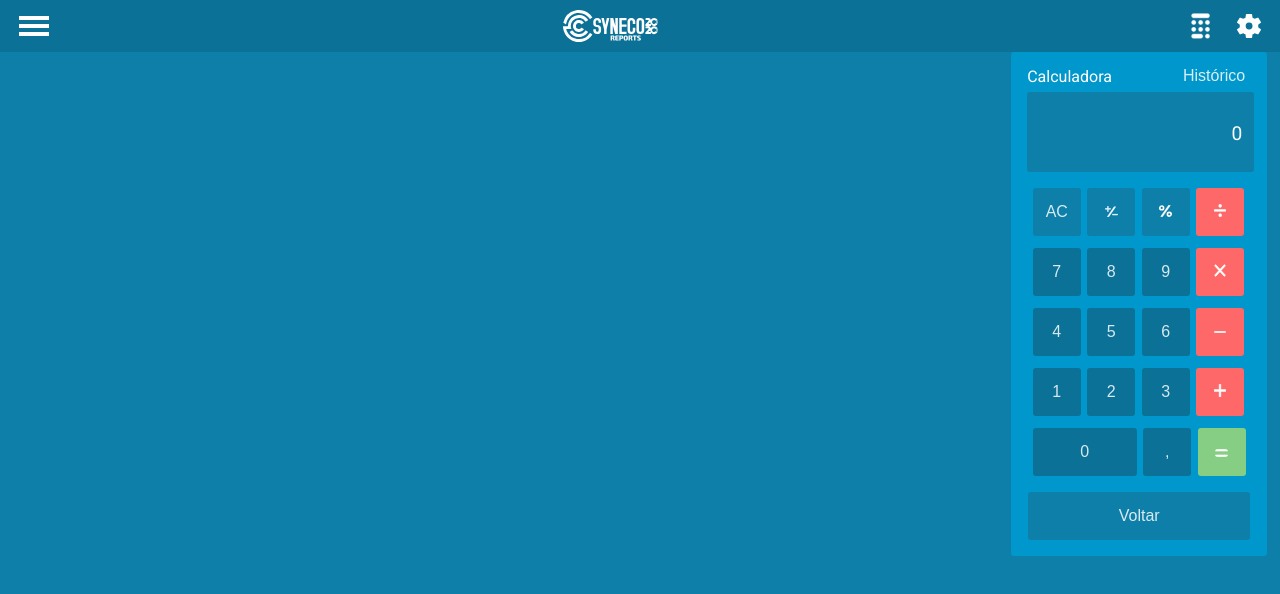
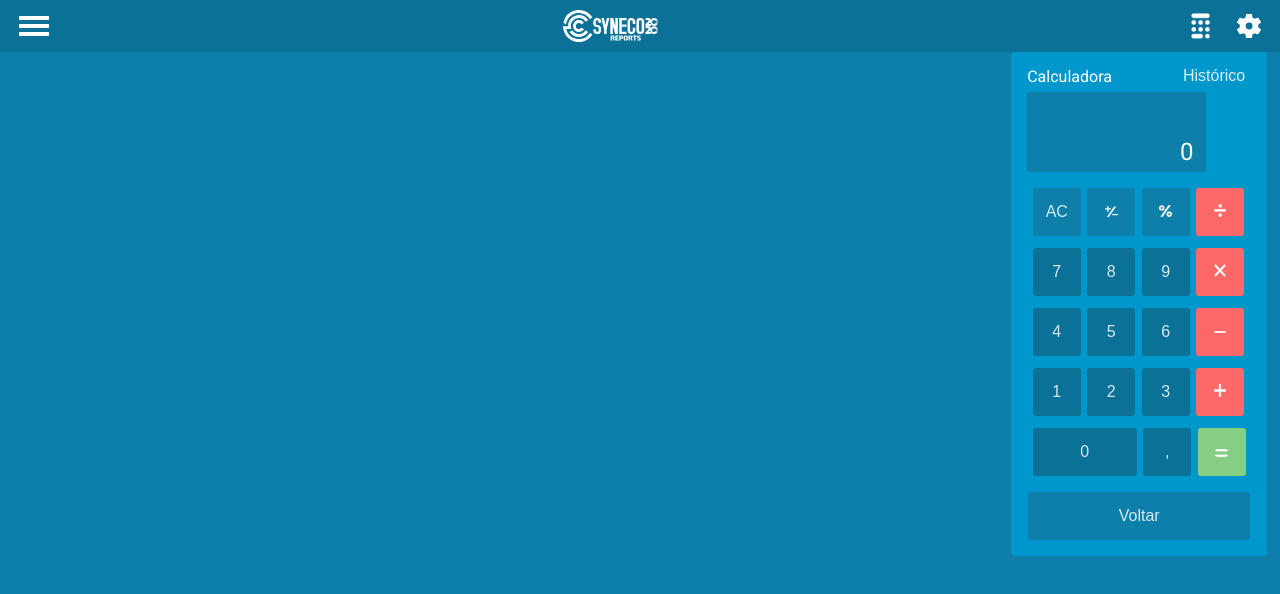
Before and after one commit to andressahcardoso/Calculadora-Syneco, an Angular app in the folder Calculadora/: page / in a window 1280 px wide. Both pictures are taken after a click on the button 1207 px from the left and 26 px from the top of the page. Shown: the top 594 px of the page. Built offline with nearby package versions, Linux system fonts and the light colour scheme.

Commit message:
Resultado Calculos

```diff
--- a/Calculadora/src/app/components/calculadora/calculadora.component.scss
+++ b/Calculadora/src/app/components/calculadora/calculadora.component.scss
@@ -68,12 +68,12 @@ body {
 
 .view {
     grid-area: view;
-    width: 96%;
-    margin-left: 0px;
+    width: 13vw;
+    overflow: auto;
     padding: 1vh 1.5vh 1vh 0vh;
     background-color: #0D7FA9;
     display: flex;
-    flex-direction:column;
+    flex-direction: column;
         justify-content: end; /* ALinhar no centro - HORIZONTAL */
         align-content: end; /* Alinhar no centro - VERTICAL */
         flex-wrap: wrap; /* Alinhar no centro - VERTICAL */
@@ -81,7 +81,8 @@ body {
 
 .valueOut {
     color: white;
-    font-size: 1.2em;
+    font-size: 1.5em;
+    margin-bottom: -0.2vh;
 }
 
 
--- a/Calculadora/src/app/components/calculadora/calculadora.component.ts
+++ b/Calculadora/src/app/components/calculadora/calculadora.component.ts
@@ -34,12 +34,14 @@ export class CalculadoraComponent implements OnInit{
   }
 
   calculo() {
-    let valores: any[] = this.valorConcat.split(/[-+/x]/);
-    valores = valores.map(str => parseInt(str));
+    let valores: any[] = this.valorConcat.split(/[-+/x*]/)
+    valores = valores.map(str => str.replace(',', '.'))
+    valores = valores.map(number => parseFloat(number));
     var resultado: number = 0
 
     if (this.valorConcat.includes('+')) {
       console.log('Operação selecionada: Soma')
+      console.log(valores)
       resultado = (valores[0] + valores[1])
 
     } else if (this.valorConcat.includes('-')) {
@@ -58,8 +60,8 @@ export class CalculadoraComponent implements OnInit{
       console.log('Operação inválida!')
     }
 
-    document.getElementById("CampoValor")!.innerText = this.valorConcat + '=' + resultado
-
+    document.getElementById("CampoValor")!.innerText = this.valorConcat + '=' + String(resultado).replace('.', ',')
+    this.valorConcat = ''
   }
 
 }
```
